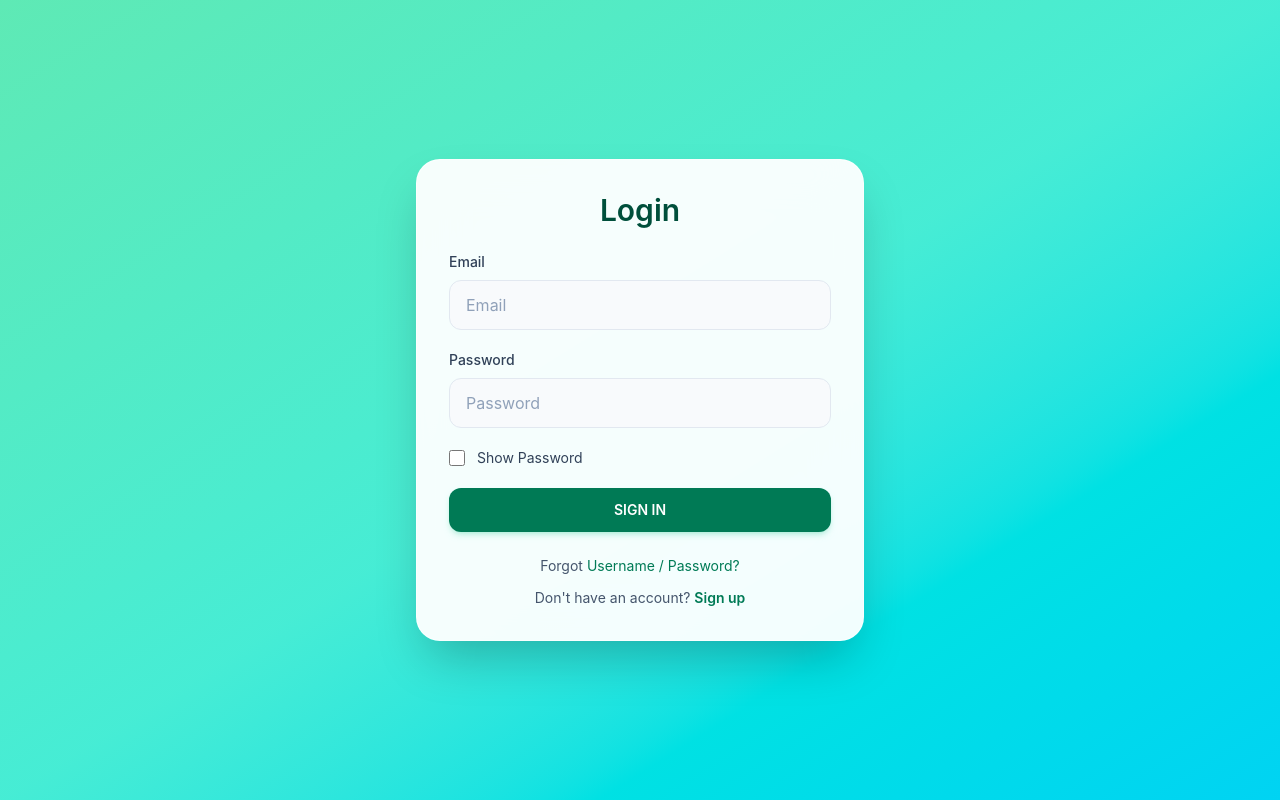
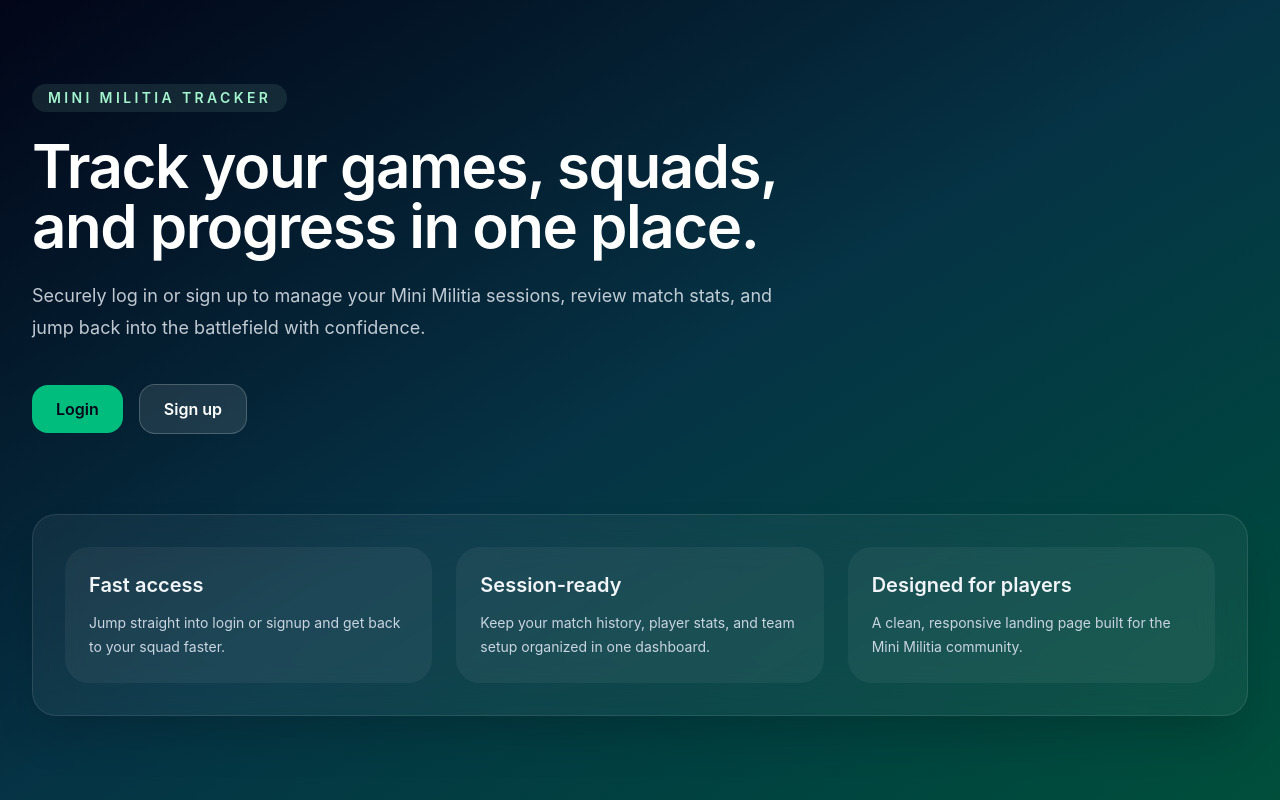
Before and after one commit to danielwanjiku/mini-militia-tracker, a React (Vite) app in the folder client/: page / in a window 1280 px wide. Built offline with nearby package versions, Linux system fonts and the light colour scheme.

Commit message:
modified files

```diff
--- a/client/src/App.jsx
+++ b/client/src/App.jsx
@@ -1,13 +1,16 @@
 import { Routes, Route, Navigate } from 'react-router-dom';
+import Homepage from './Pages/Homepage';
 import Login from './Pages/Login';
 import SignUp from './Pages/SignUp';
+import { DashboardPage } from './Pages/Dashboard';
 
 function App() {
   return (
     <Routes>
-      <Route path="/" element={<Login />} />
+      <Route path="/" element={<Homepage />} />
       <Route path="/login" element={<Login />} />
       <Route path="/signup" element={<SignUp />} />
+      <Route path="/dashboard" element={<DashboardPage />} />
       <Route path="*" element={<Navigate to="/" replace />} />
     </Routes>
   );
--- /dev/null
+++ b/client/src/Pages/Homepage.jsx
@@ -0,0 +1,59 @@
+import { Link } from 'react-router-dom';
+
+export default function Homepage() {
+  return (
+    <div className="min-h-screen bg-gradient-to-br from-slate-950 via-cyan-950 to-emerald-900 text-white">
+      <div className="mx-auto flex min-h-screen max-w-7xl flex-col justify-center px-6 py-16 lg:px-8">
+        <div className="max-w-3xl">
+          <span className="inline-flex rounded-full bg-emerald-200/10 px-4 py-1 text-sm font-semibold uppercase tracking-[0.24em] text-emerald-200">
+            Mini Militia Tracker
+          </span>
+          <h1 className="mt-6 text-5xl font-semibold tracking-tight text-white sm:text-6xl">
+            Track your games, squads, and progress in one place.
+          </h1>
+          <p className="mt-6 text-lg leading-8 text-slate-200/85">
+            Securely log in or sign up to manage your Mini Militia sessions, review match stats, and jump back into the battlefield with confidence.
+          </p>
+
+          <div className="mt-10 flex flex-col gap-4 sm:flex-row sm:items-center">
+            <Link
+              to="/login"
+              className="inline-flex w-full items-center justify-center rounded-2xl bg-emerald-500 px-6 py-3 text-base font-semibold text-slate-950 transition hover:bg-emerald-400 sm:w-auto"
+            >
+              Login
+            </Link>
+            <Link
+              to="/signup"
+              className="inline-flex w-full items-center justify-center rounded-2xl border border-white/20 bg-white/10 px-6 py-3 text-base font-semibold text-white transition hover:bg-white/20 sm:w-auto"
+            >
+              Sign up
+            </Link>
+          </div>
+        </div>
+
+        <div className="mt-16 rounded-3xl border border-white/10 bg-white/5 p-8 shadow-2xl shadow-black/20 backdrop-blur-xl sm:mt-20">
+          <div className="grid gap-6 sm:grid-cols-3">
+            <div className="rounded-3xl bg-white/5 p-6 text-slate-100">
+              <h2 className="text-xl font-semibold">Fast access</h2>
+              <p className="mt-3 text-sm leading-6 text-slate-300">
+                Jump straight into login or signup and get back to your squad faster.
+              </p>
+            </div>
+            <div className="rounded-3xl bg-white/5 p-6 text-slate-100">
+              <h2 className="text-xl font-semibold">Session-ready</h2>
+              <p className="mt-3 text-sm leading-6 text-slate-300">
+                Keep your match history, player stats, and team setup organized in one dashboard.
+              </p>
+            </div>
+            <div className="rounded-3xl bg-white/5 p-6 text-slate-100">
+              <h2 className="text-xl font-semibold">Designed for players</h2>
+              <p className="mt-3 text-sm leading-6 text-slate-300">
+                A clean, responsive landing page built for the Mini Militia community.
+              </p>
+            </div>
+          </div>
+        </div>
+      </div>
+    </div>
+  );
+}
--- a/client/src/Pages/Login.jsx
+++ b/client/src/Pages/Login.jsx
@@ -1,14 +1,16 @@
 import { useState } from 'react';
-import { Link } from 'react-router-dom';
+import { Link, useNavigate } from 'react-router-dom';
 
 export default function Login() {
   const [email, setEmail] = useState('');
   const [password, setPassword] = useState('');
   const [showPassword, setShowPassword] = useState(false);
+  const navigate = useNavigate();
 
   const handleSubmit = (event) => {
     event.preventDefault();
     console.log('Login submitted:', { email, password });
+    navigate('/dashboard');
   };
 
   return (
@@ -71,8 +73,10 @@
             Forgot <Link to="#" className="text-emerald-700 hover:underline">Username / Password?</Link>
           </p>
           <p>
-            Don&apos;t have an account?{' '}
-            <Link to="/signup" className="text-emerald-700 font-semibold hover:underline">Sign up</Link>
+            Don&apos;t have an account?
+            <Link to="/signup" className="ml-1 text-emerald-700 font-semibold hover:underline">
+              Sign up
+            </Link>
           </p>
         </div>
       </div>
--- a/client/src/Pages/SignUp.jsx
+++ b/client/src/Pages/SignUp.jsx
@@ -1,11 +1,12 @@
 import { useState } from 'react';
-import { Link } from 'react-router-dom';
+import { Link, useNavigate } from 'react-router-dom';
 
 export default function SignUp() {
   const [email, setEmail] = useState('');
   const [password, setPassword] = useState('');
   const [showPassword, setShowPassword] = useState(false);
   const [termsAccepted, setTermsAccepted] = useState(false);
+  const navigate = useNavigate();
 
   const handleSignUp = (e) => {
     e.preventDefault();
@@ -14,6 +15,7 @@
       return;
     }
     console.log('Sign up with:', { email, password });
+    navigate('/dashboard');
   };
 
   const togglePasswordVisibility = () => {
@@ -124,7 +126,7 @@
 
         <p className="mt-6 text-center text-sm text-slate-600">
           Already have an account?{' '}
-          <Link to="/login" className="font-semibold text-emerald-700 hover:underline">
+          <Link to="/login" className="text-emerald-700 font-semibold hover:underline">
             Log in
           </Link>
         </p>
```
Also changed, not shown: client/src/Pages/Dashboard.jsx (+108 -2 lines).
